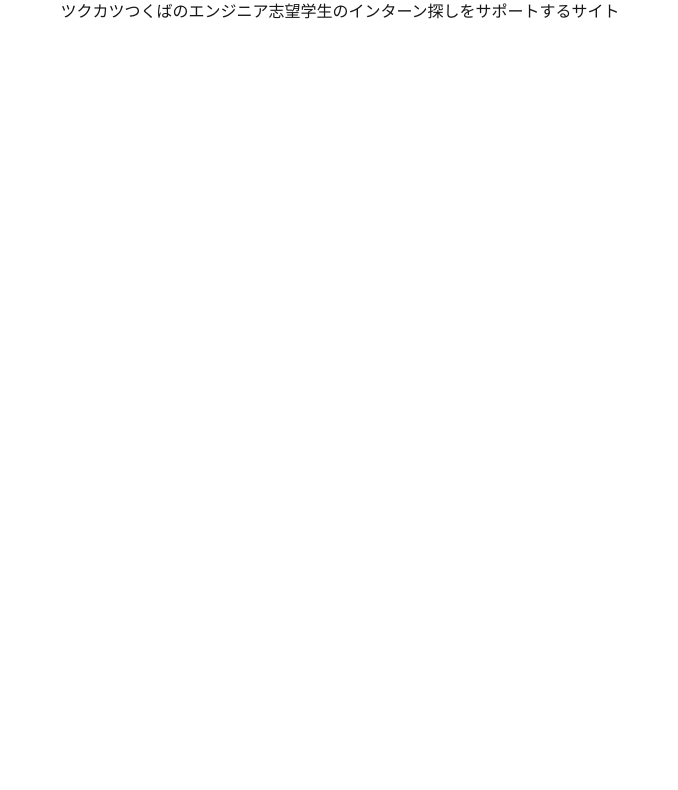
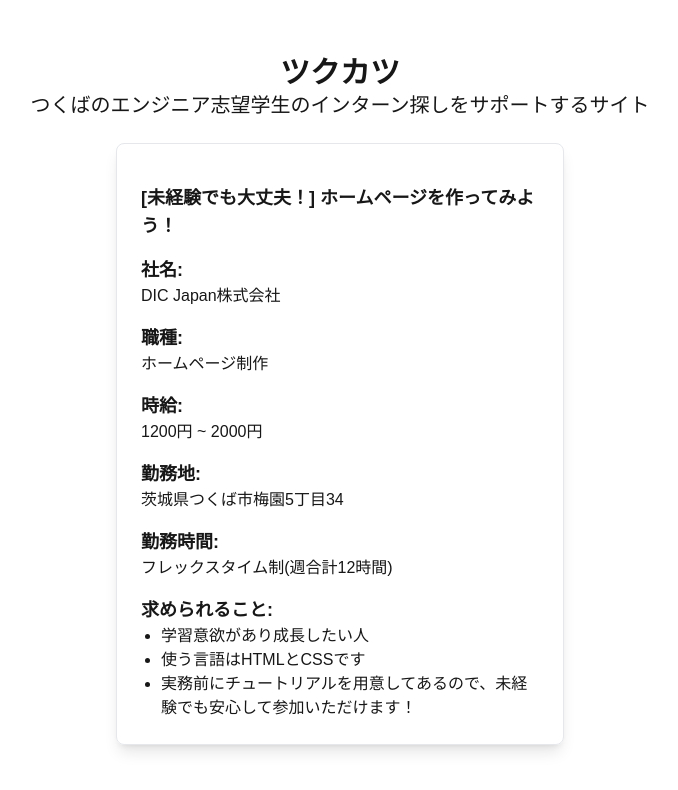
Before and after one commit to hirodesu85/enpit-syukatsu, a Next.js app: page / in a window 1280 px wide. Shown: the top 790 px of the page, without its empty margins (300-978 px from the left). Built offline with nearby package versions, Linux system fonts and the light colour scheme.

Commit message:
求人要素追加
レビューに向けて画面中央にダミーの求人を追加しました。

```diff
--- a/src/app/page.tsx
+++ b/src/app/page.tsx
@@ -1,8 +1,49 @@
+import Image from "next/image";
+
 export default function Home() {
   return (
-    <div className="flex justify-center">
-      <h1>ツクカツ</h1>
-      <h2>つくばのエンジニア志望学生のインターン探しをサポートするサイト</h2>
+    <div className="flex flex-col items-center justify-center min-h-screen">
+      <h1 className="text-3xl font-bold">ツクカツ</h1>
+      <h2 className="text-xl mb-6">つくばのエンジニア志望学生のインターン探しをサポートするサイト</h2>
+      <div className="border rounded-lg p-6 shadow-lg w-full max-w-md">
+        {/* 会社のロゴ */}
+        <div className="flex justify-center mb-4">
+        </div>
+        {/* 会社情報 */}
+        <div className="space-y-4">
+          <div>
+            <h3 className="font-semibold text-lg">[未経験でも大丈夫！] ホームページを作ってみよう！</h3>
+          </div>
+          <div>
+            <h3 className="font-semibold text-lg">社名:</h3>
+            <p>DIC Japan株式会社</p>
+          </div>
+          <div>
+            <h3 className="font-semibold text-lg">職種:</h3>
+            <p>ホームページ制作</p>
+          </div>
+          <div>
+            <h3 className="font-semibold text-lg">時給:</h3>
+            <p>1200円 ~ 2000円</p>
+          </div>
+          <div>
+            <h3 className="font-semibold text-lg">勤務地:</h3>
+            <p>茨城県つくば市梅園5丁目34</p>
+          </div>
+          <div>
+            <h3 className="font-semibold text-lg">勤務時間:</h3>
+            <p>フレックスタイム制(週合計12時間)</p>
+          </div>
+          <div>
+            <h3 className="font-semibold text-lg">求められること:</h3>
+            <ul className="list-disc pl-5">
+              <li>学習意欲があり成長したい人</li>
+              <li>使う言語はHTMLとCSSです</li>
+              <li>実務前にチュートリアルを用意してあるので、未経験でも安心して参加いただけます！</li>
+            </ul>
+          </div>
+        </div>
+      </div>
     </div>
   );
 }
```
Also changed, not shown: logo.png (added).
